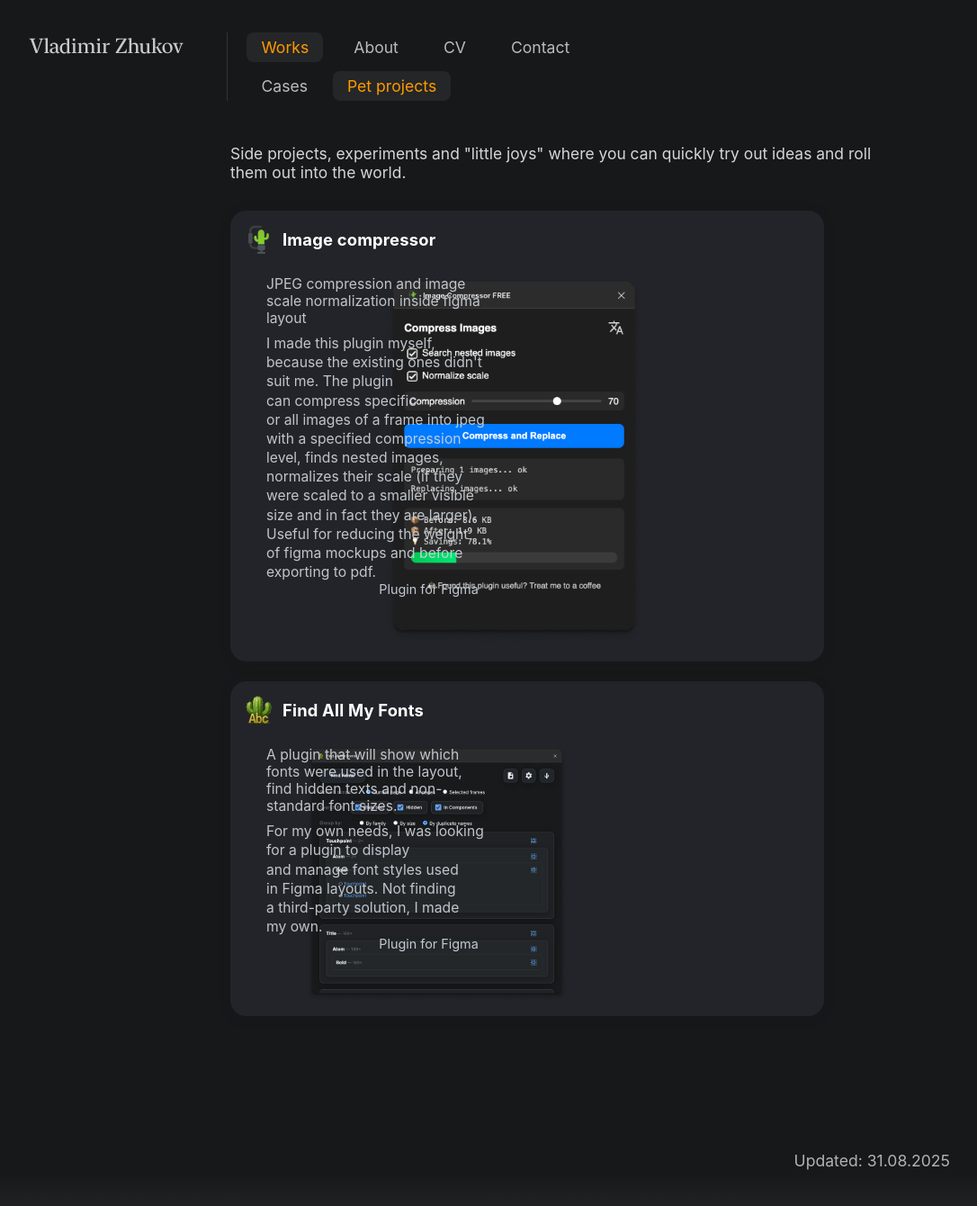
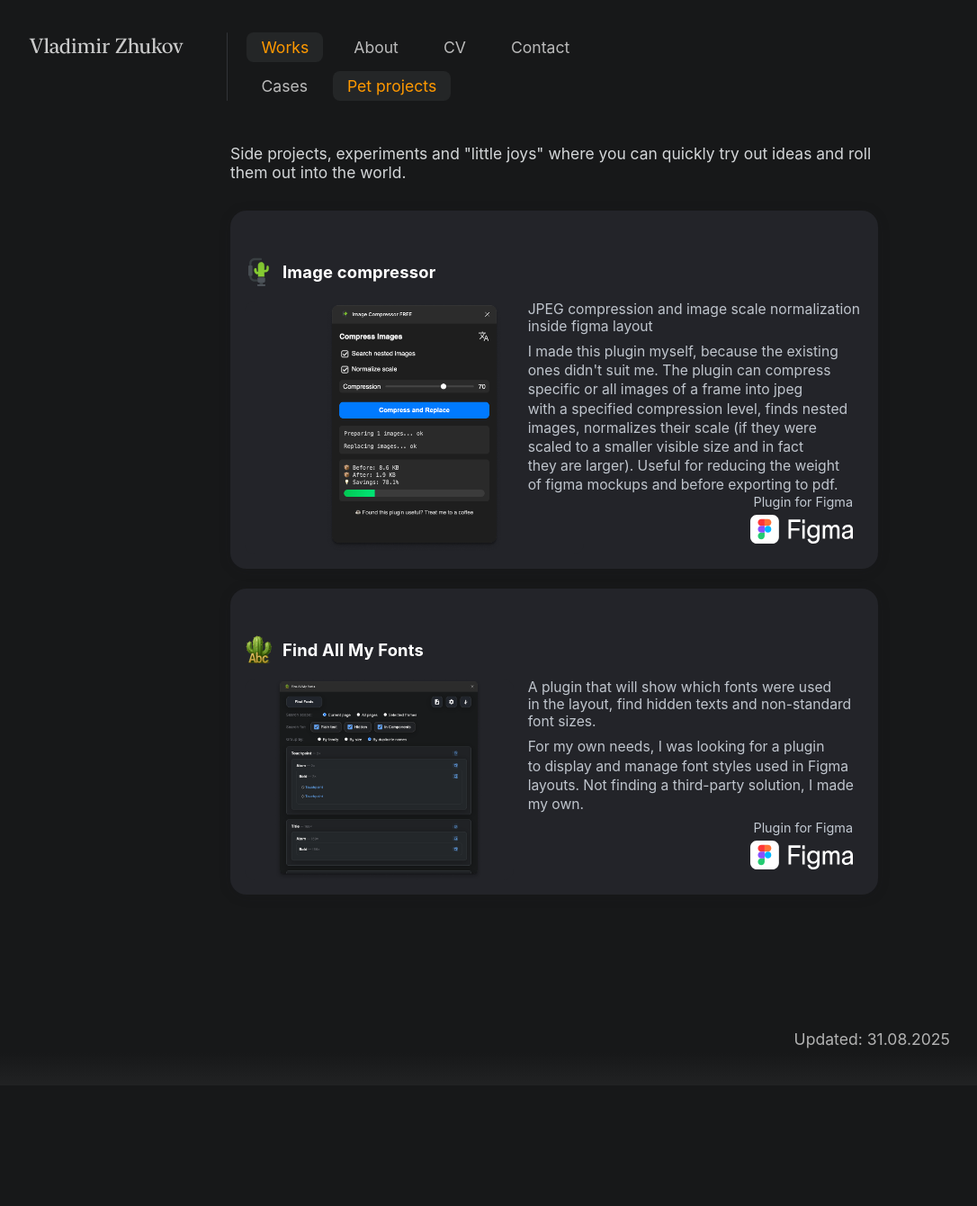
Before and after one commit to uxiscool/experience, a Jekyll site: the page built from pet-projects.md, in a window 1280 px wide. Shown: the whole page at 90% size, without its empty margins (24-1110 px from the left). Built offline with Jekyll 4.4.1, drawn with Linux system fonts in a browser that asks for light colours; after the commit the page ends 1206 px from its top, so only the background shows below that.

Commit message:
Add files via upload

```diff
--- a/css/main.css
+++ b/css/main.css
@@ -94,7 +94,19 @@ header{ display:flex; align-items:flex-start; gap:36px; margin-top:36px; }
   display:flex; flex-direction:column;
 }
 .case-card:hover{ box-shadow:0 4px 28px #19c0ff2c; transform:translateY(-2px) scale(1.018); }
-.case-img-wrap{ background:#17191e; width:100%; aspect-ratio:4/3; display:flex; align-items:center; justify-content:center; overflow:hidden; }
+
+.case-img-wrap{
+  width:100%;
+  aspect-ratio:4/3;
+  display:flex;
+  align-items:center;
+  justify-content:center;
+  background:transparent;
+  position:relative;
+  overflow:hidden;
+  border-radius:12px;
+}
+
 .case-thumb{ max-width:100%; max-height:100%; width:auto; height:auto; object-fit:contain; border-radius:0; transition:filter .18s; cursor:pointer; }
 .case-meta{ padding:22px 18px 18px; display:flex; flex-direction:column; gap:7px; }
 .case-title{ font-size:1.19rem; font-weight:600; color:#fff; margin-bottom:2px; text-decoration:underline dotted; text-underline-offset:4px; transition:color .15s; }
@@ -362,201 +374,6 @@ body.page-contact>main{ flex:1 0 auto; }
 .disabled-text .contact-hint,.disabled-text .soon-tag{ color:var(--disabled-fg); opacity:.9; }
 .disabled-text img,.disabled-text svg{ filter:grayscale(100%) brightness(.5); }
 
-/* ===== Pet projects ===== */
-
-/* Короткое описание раздела */
-.pet-meta{
-  padding:48px 280px 32px 280px;
-}
-
-@media (max-width:980px){
-  .pet-meta{
-    padding:48px 64px 32px 64px;
-  }
-}
-.pet-meta .case-summary2{
-  margin:0;
-}
-
-/* ===== Pet projects — финальная сетка ===== */
-.pp-grid {
-  padding: 0 280px 32px;
-  display: grid;
-  gap: 22px;
-  /* фиксированные треки по 660px, прижаты влево */
-  grid-template-columns: repeat(auto-fill, minmax(min(100%, 660px), 660px));
-  justify-content: start;
-}
-@media (max-width:980px){
-  .pp-grid { padding: 0 64px 24px; }
-}
-@media (min-width:1152px){
-  .pp-grid { padding-right:100px; }
-}
-
-/* Кликабельная карточка */
-.pp-item{
-  display:block;
-  text-decoration:none;
-  color:inherit;
-}
-
-/* Карточка */
-/* Карточка — GRID на самой карточке (без .pp-body) */
-.pp-card{
-  display:grid;
-  gap:12px;
-  background:#232429;
-  border-radius:18px;
-  box-shadow:0 2px 14px #181a1c29;
-  padding:16px;
-  min-height:220px;
-  min-width:0;
-  container-type:inline-size;
-  width:100%;
-
-  /* две колонки: слева медиа, справа контент */
-  grid-template-columns:minmax(0,1fr) minmax(0,1.25fr);
-  grid-template-areas:
-    "header header"
-    "media  side";
-  align-items:stretch;
-}
-
-/* Привязываем элементы к областям */
-.pp-header{ grid-area:header; }
-.pp-media, .pp-media-link{ grid-area:media; }
-.pp-side{
-  grid-area:side;
-  display:grid;
-  grid-template-rows:1fr auto; /* текст тянется, футер внизу */
-  min-width:0;
-  align-self:stretch;
-}
-
-/* Мобильная карточка: одна колонка */
-@container (max-width:700px){
-  .pp-card{
-    grid-template-columns:1fr;
-    grid-template-areas:
-      "header"
-      "media"
-      "side";
-  }
-}
-
-/* Фолбэк, если нет container queries */
-@supports not (container-type:inline-size){
-  @media (max-width:700px){
-    .pp-card{
-      grid-template-columns:1fr;
-      grid-template-areas:
-        "header"
-        "media"
-        "side";
-    }
-  }
-}
-
-
-/* Шапка */
-.pp-header{
-  display:grid;
-  grid-template-columns:32px 1fr;
-  gap:10px;
-  align-items:center;
-  min-width:0;
-  margin-top:0;
-}
-.pp-icon{ width:32px; height:32px; display:block; }
-.pp-title{
-  margin:0;
-  font-size:1.15rem;
-  color:#fff;
-  letter-spacing:.01em;
-  white-space:nowrap;
-  overflow:hidden;
-  text-overflow:ellipsis;
-}
-
-/* ⬇️⬇️ КЛЮЧЕВОЕ ИСПРАВЛЕНИЕ ЛЭЙАУТА ⬇️⬇️ */
-/* База: две колонки — слева медиа, справа текст (десктоп и планшеты) */
-.pp-body{
-  display:grid;
-  grid-template-columns:minmax(0,1fr) minmax(0,1.25fr);
-  gap:16px;
-  align-items:stretch;
-}
-/* Мобильная карточка (≤700px по ширине самой карточки): одна колонка — картинка над текстом */
-@container (max-width:700px){
-  .pp-body{
-    grid-template-columns:1fr;
-    gap:12px;
-  }
-}
-/* ⬆️⬆️ КОНЕЦ ИСПРАВЛЕНИЯ ⬆️⬆️ */
-
-.pp-desc{ color:#cdd3db; opacity:.92; font-size:.98rem; line-height:1.35; }
-
-/* Футер — жёстко к правому нижнему углу */
-.pp-footer{
-  display:flex;
-  flex-direction:column;
-  gap:6px;
-  align-items:flex-end;
-  align-self:end;     /* ← прижать к нижней границе .pp-side */
-  margin-top:0px;
-  margin-right: 18px;
-  margin-bottom: 24px;
-}
-
-@media (max-width:980px){
-  .pp-footer {   margin-right: 8px;
-  margin-bottom: 12px; }
-}
-@media (min-width:1152px){
-  .pp-footer {   margin-right: 14px;
-  margin-bottom: 18px; }
-}
-
-.pp-kind{
-  color:#cbd2db; font-size:.9rem; opacity:.95;
-  text-align:right;
-}
-.pp-links{
-  display:flex; gap:10px; align-items:center; justify-content:flex-end;
-}
-.pp-links img{ height:32px; width:auto; display:block; }
-
-.pp-media-link{
-  display:block;
-  border-radius:12px;
-  text-decoration:none;
-  color:inherit;
-}
-.pp-media-link:focus-visible{
-  outline:2px solid #ff9900;
-  outline-offset:4px;
-  border-radius:12px;
-}
-/* Ссылки сторов в футере */
-.pp-links a.pp-store{
-  display:inline-flex;
-  align-items:center;
-  justify-content:center;
-  border-radius:8px;
-  text-decoration:none;
-}
-.pp-links a.pp-store:focus-visible{
-  outline:2px solid #ff9900;
-  outline-offset:3px;
-  border-radius:8px;
-}
-/* (Опционально) убрать браузерный контур у картинок-иконок */
-.pp-links a.pp-store img{ display:block; height:32px; width:auto; }
-
-/* ===== SAFE PATCH: skeleton + pet projects + cases ===== */
-
 /* Skeleton shimmer (общий) */
 .img-skel{
   position:absolute; inset:0; border-radius:12px;
@@ -570,32 +387,13 @@ body.page-contact>main{ flex:1 0 auto; }
 .lazy-img.is-loaded{ opacity:1; }
 .has-loaded .img-skel{ display:none; }
 
-/* Pet projects — медиаблок и лэйаут справа */
-.pp-media{
-  position:relative;
-  overflow:hidden;
-  border-radius:12px;
-  background:#232429;
-  aspect-ratio:4 / 3;   /* держим высоту, пока грузится */
-  min-width:0;
-}
-.pp-media-link{
-  position:relative;
-  display:block;
-  width:100%;
-  height:100%;
-}
-.pp-media .lazy-img{
+
+.lazy-img{
   width:100%; height:100%;
   max-width:100%; max-height:100%;
   object-fit:contain;
   display:block;
 }
-
-.pp-side{ display:grid; grid-template-rows:1fr auto; align-self:stretch; min-width:0; }
-.pp-text{ display:flex; flex-direction:column; gap:8px; min-width:0; }
-/* Исправление опечатки */
-.pp-subtitle{ color:#cdd3db; opacity:.92; font-size:.98rem; }
 
 /* Cases — превью вписывается, без второй тёмной подложки */
 .case-img-wrap{
@@ -607,4 +405,124 @@ body.page-contact>main{ flex:1 0 auto; }
   object-fit:contain; background:transparent; border-radius:0; margin:0;
 }
 
-/* УДАЛИ, если есть где-то в файле:  .case-thumb2.lazy-img { object-fit: cover; } */
+/* ===== Pet projects ===== */
+
+/* Короткое описание раздела */
+.ppx-meta{
+  padding:48px 280px 32px;
+}
+@media (max-width:980px){
+  .ppx-meta{ padding:48px 64px 24px; }
+}
+
+/* Сетка карточек — колонки по ~660px, прижаты влево */
+.ppx-grid{
+  padding:0 280px 32px;
+  display:grid;
+  gap:22px;
+  grid-template-columns:repeat(auto-fill, minmax(min(100%,660px), 1fr));
+  justify-content:start;
+}
+@media (max-width:980px){
+  .ppx-grid{ padding:0 64px 24px; }
+}
+
+/* Карточка */
+.ppx-card{
+  display:grid;
+  gap:16px;
+  background:#232429;
+  border-radius:18px;
+  box-shadow:0 2px 14px #181a1c29;
+  padding:16px;
+  min-width:0;
+  grid-template-columns:minmax(0,1fr) minmax(0,1.25fr);
+  grid-template-areas:
+    "head head"
+    "media side";
+  align-items:stretch;
+}
+
+/* Мобильный брейкпоинт: картинка над текстом */
+@media (max-width:700px){
+  .ppx-card{
+    grid-template-columns:1fr;
+    grid-template-areas:
+      "head"
+      "media"
+      "side";
+  }
+}
+
+/* Шапка */
+.ppx-head{
+  grid-area:head;
+  display:grid;
+  grid-template-columns:32px 1fr;
+  align-items:center;
+  gap:10px;
+  min-width:0;
+}
+.ppx-icon{ width:32px; height:32px; display:block; }
+.ppx-title{
+  margin:0;
+  font-size:1.15rem;
+  color:#fff;
+  letter-spacing:.01em;
+  white-space:nowrap; overflow:hidden; text-overflow:ellipsis;
+}
+
+/* Медиа (слева) */
+.ppx-media{
+  grid-area:media;
+  position:relative;
+  overflow:hidden;
+  border-radius:12px;
+  background:#232429;
+  aspect-ratio:4/3; /* держим высоту до загрузки */
+  min-width:0;
+}
+.ppx-media-link{ display:block; width:100%; height:100%; border-radius:12px; text-decoration:none; }
+.ppx-media-link:focus-visible{ outline:2px solid #ff9900; outline-offset:4px; border-radius:12px; }
+
+.ppx-img{
+  width:100%; height:100%;
+  object-fit:contain; display:block;
+  opacity:0; transition:opacity .25s ease;
+}
+.ppx-img.is-loaded{ opacity:1; }
+
+/* Скелетон — только у медиы */
+.ppx-skel{
+  position:absolute; inset:0; border-radius:12px;
+  background:linear-gradient(90deg,#2b2e33 25%, #3a3f45 37%, #2b2e33 63%);
+  background-size:400% 100%;
+  animation:ppx-skel 1.2s ease-in-out infinite;
+  pointer-events:none;
+}
+@keyframes ppx-skel{ 0%{background-position:100% 0} 100%{background-position:0 0} }
+.ppx-media.has-loaded .ppx-skel{ display:none; }
+
+/* Правая колонка: текст тянется, футер прижат вниз/вправо */
+.ppx-side{
+  grid-area:side;
+  display:grid;
+  grid-template-rows:1fr auto;
+  min-width:0;
+}
+.ppx-text{ display:flex; flex-direction:column; gap:8px; min-width:0; }
+.ppx-subtitle{ color:#cdd3db; opacity:.92; font-size:.98rem; }
+.ppx-desc{ color:#cdd3db; opacity:.92; font-size:.98rem; line-height:1.35; }
+
+/* Футер внизу справа */
+.ppx-footer{
+  align-self:end;
+  justify-self:end;
+  display:flex; flex-direction:column; gap:6px; align-items:flex-end;
+  margin:0 12px 12px 12px;
+}
+.ppx-kind{ color:#cbd2db; font-size:.9rem; opacity:.95; text-align:right; }
+.ppx-links{ display:flex; align-items:center; gap:10px; }
+.ppx-store{ display:inline-flex; align-items:center; justify-content:center; border-radius:8px; text-decoration:none; }
+.ppx-store:focus-visible{ outline:2px solid #ff9900; outline-offset:3px; border-radius:8px; }
+.ppx-links img{ height:32px; width:auto; display:block; }
--- a/pet-projects.md
+++ b/pet-projects.md
@@ -3,19 +3,21 @@ layout: default
 title: Pet projects
 permalink: /pet-projects/
 ---
-<!-- краткое описание раздела, как «лейбл кейса», но только текст -->
-<div class="pet-meta">
+
+<!-- Короткое описание раздела -->
+<div class="ppx-meta">
   <div class="case-summary2">
     Side projects, experiments and "little joys" where you can quickly try out ideas and roll them out into the world.
   </div>
 </div>
-<div class="pp-grid">
+
+<!-- Сетка карточек -->
+<div class="ppx-grid">
   {% assign items = site.petprojects %}
+
   {% for p in items %}
-    {% assign pet_index = 0 %}
-    {% for pp in site.petprojects %}
-      {% if pp.url == p.url %}{% assign pet_index = forloop.index0 %}{% break %}{% endif %}
-    {% endfor %}
+    {% assign pet_index = forloop.index0 %}
+
     {%- assign first = p.gallery[0] -%}
     {%- assign thumb_src = nil -%}
     {% if first %}
@@ -28,81 +30,63 @@ permalink: /pet-projects/
         {% endif %}
       {% endif %}
     {% endif %}
-  <article class="pp-card">
-    <!-- Шапка -->
-    <header class="pp-header">
-      <img class="pp-icon" src="{{ site.baseurl }}{{ p.icon }}" alt="">
-      <h3 class="pp-title">{{ p.title }}</h3>
-    </header>
-    <!-- Тело: слева медиа, справа текст + футер, приклеенный к низу -->
-    <div class="pp-body">
-      <div class="pp-media">
+
+    <article class="ppx-card">
+      <!-- Шапка -->
+      <header class="ppx-head">
+        {% if p.icon %}
+          <img class="ppx-icon" src="{{ site.baseurl }}{{ p.icon }}" alt="">
+        {% endif %}
+        <h3 class="ppx-title">{{ p.title }}</h3>
+      </header>
+
+      <!-- Медиа слева -->
+      <div class="ppx-media">
         {% if thumb_src %}
-          <a class="pp-media-link"
-             href="javascript:void(0)"
-             onclick="openPetGallery({{ pet_index }}, 0)"
-             aria-label="Open gallery">
-            <div class="img-skel" aria-hidden="true"></div>
-            <img class="lazy-img"
+          {% assign click_url = p.figma | default: p.url %}
+          {% if click_url %}
+            <a class="ppx-media-link" href="{{ click_url }}" target="_blank" rel="noopener">
+          {% endif %}
+
+            <div class="ppx-skel" aria-hidden="true"></div>
+            <img class="ppx-img"
                  loading="lazy" decoding="async"
-                 data-src="{{ site.baseurl }}{{ thumb_src }}"
-                 alt="">
-            <noscript>
-              <img src="{{ site.baseurl }}{{ thumb_src }}" alt="">
-            </noscript>
-          </a>
+                 src="{{ site.baseurl }}{{ thumb_src }}"
+                 alt=""
+                 onload="this.classList.add('is-loaded'); this.closest('.ppx-media').classList.add('has-loaded');">
+
+          {% if click_url %}</a>{% endif %}
         {% endif %}
       </div>
-      <div class="pp-side">
-        <div class="pp-text">
-          {% if p.subtitle %}<div class="pp-subtitle">{{ p.subtitle }}</div>{% endif %}
-          {% if p.desc %}<div class="pp-desc">{{ p.desc }}</div>{% endif %}
+
+      <!-- Текст справа -->
+      <div class="ppx-side">
+        <div class="ppx-text">
+          {% if p.subtitle %}<div class="ppx-subtitle">{{ p.subtitle }}</div>{% endif %}
+          {% if p.desc %}<div class="ppx-desc">{{ p.desc }}</div>{% endif %}
         </div>
-        <div class="pp-footer">
-          {% if p.kind %}<div class="pp-kind">{{ p.kind }}</div>{% endif %}
-          <div class="pp-links">
+
+        <div class="ppx-footer">
+          {% if p.kind %}<div class="ppx-kind">{{ p.kind }}</div>{% endif %}
+          <div class="ppx-links">
             {% if p.figma %}
-              <a class="pp-store" href="{{ p.figma }}" target="_blank" rel="noopener">
+              <a class="ppx-store" href="{{ p.figma }}" target="_blank" rel="noopener" aria-label="Open in Figma">
                 <img src="{{ site.baseurl }}/ui/stores/figma.svg" alt="Figma">
               </a>
             {% endif %}
             {% if p.stores and p.stores.play %}
-              <a class="pp-store" href="{{ p.stores.play }}" target="_blank" rel="noopener">
+              <a class="ppx-store" href="{{ p.stores.play }}" target="_blank" rel="noopener" aria-label="Google Play">
                 <img src="{{ site.baseurl }}/ui/stores/googleplay.svg" alt="Google Play">
               </a>
             {% endif %}
             {% if p.stores and p.stores.appstore %}
-              <a class="pp-store" href="{{ p.stores.appstore }}" target="_blank" rel="noopener">
+              <a class="ppx-store" href="{{ p.stores.appstore }}" target="_blank" rel="noopener" aria-label="App Store">
                 <img src="{{ site.baseurl }}/ui/stores/appstore.svg" alt="App Store">
               </a>
             {% endif %}
           </div>
         </div>
       </div>
-    </div>
-  </article>
+    </article>
   {% endfor %}
 </div>
-<!-- используем общий lightbox из default.html -->
-<div id="lightbox" class="lightbox" style="display:none;">
-  <div class="lightbox-bg" onclick="closeLightbox()"></div>
-  <div class="lightbox-content">
-    <button class="lightbox-close" onclick="closeLightbox()" aria-label="Close">
-      <img src="{{ site.baseurl }}/ui/lightbox_close.svg" width="36" height="36" alt="Close">
-    </button>
-    <button class="lightbox-arrow left" onclick="lightboxPrev()" aria-label="Previous">
-      <img src="{{ site.baseurl }}/ui/lightbox_arrow_left.svg" width="36" height="36" alt="Prev">
-    </button>
-    <div class="lightbox-stage">
-      <img id="lightbox-img" class="lightbox-img" src="">
-      {% include lightbox_loader.html %}
-    </div>
-    <button class="lightbox-arrow right" onclick="lightboxNext()" aria-label="Next">
-      <img src="{{ site.baseurl }}/ui/lightbox_arrow_right.svg" width="36" height="36" alt="Next">
-    </button>
-    <div id="lightbox-caption" class="lightbox-caption"></div>
-    <div id="lightbox-thumbs" class="lightbox-thumbs-wrap" aria-label="Gallery thumbnails">
-      <div class="lightbox-thumbs" id="lightbox-thumbs-row"></div>
-    </div>
-  </div>
-</div>
```
